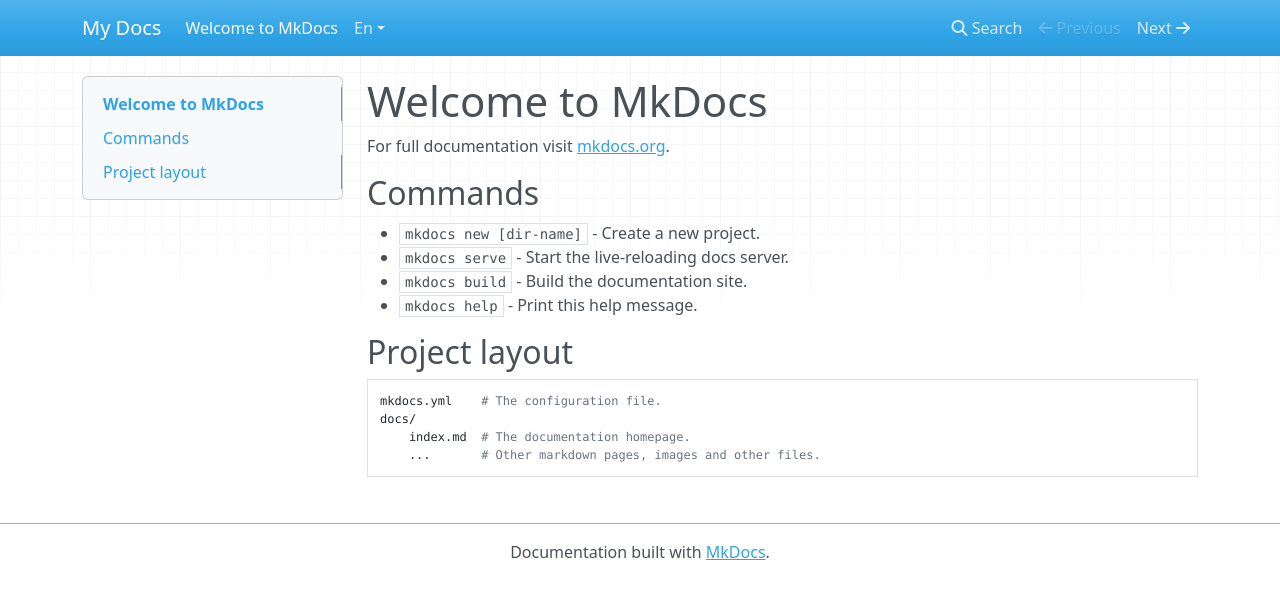
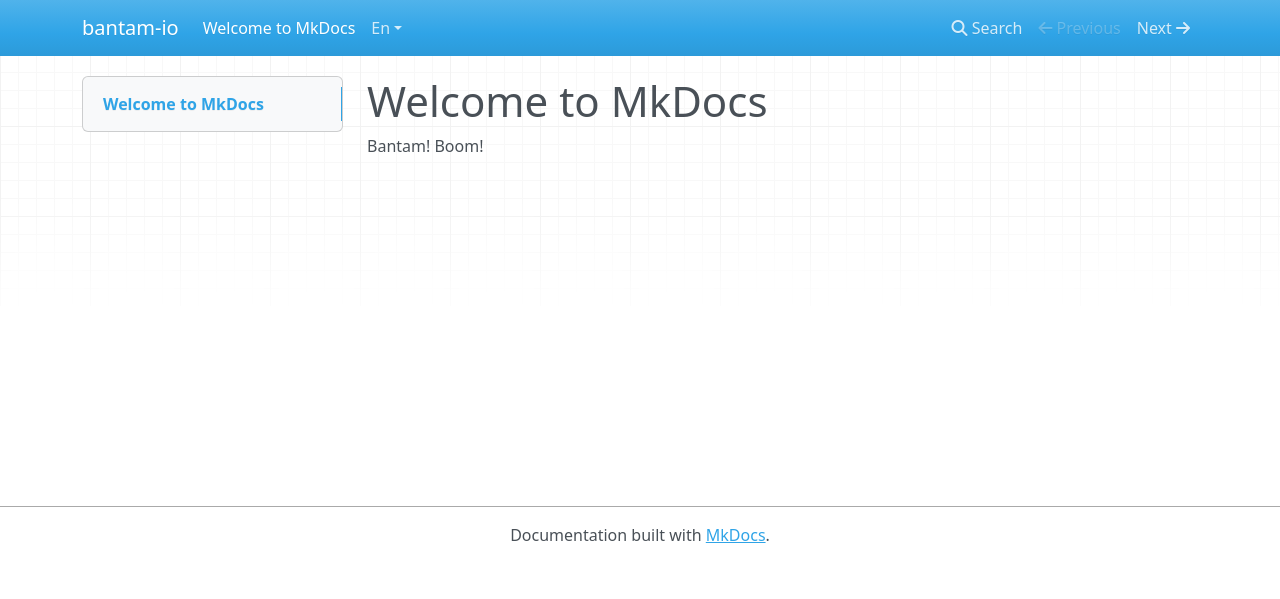
Before and after one commit to bantam-io/docs, an MkDocs documentation site: the page built from docs/index.md, in a window 1280 px wide. Shown: the top 599 px of the page. Built offline with MkDocs 1.6.1, drawn with Linux system fonts in a browser that asks for light colours; nearby versions of some CDN libraries.

Commit message:
changing yml site name

```diff
--- a/docs/index.md
+++ b/docs/index.md
@@ -1,17 +1,3 @@
 # Welcome to MkDocs
 
-For full documentation visit [mkdocs.org](https://mkdocs.org).
-
-## Commands
-
-* `mkdocs new [dir-name]` - Create a new project.
-* `mkdocs serve` - Start the live-reloading docs server.
-* `mkdocs build` - Build the documentation site.
-* `mkdocs help` - Print this help message.
-
-## Project layout
-
-    mkdocs.yml    # The configuration file.
-    docs/
-        index.md  # The documentation homepage.
-        ...       # Other markdown pages, images and other files.
+Bantam! Boom!
--- a/mkdocs.yml
+++ b/mkdocs.yml
@@ -1 +1 @@
-site_name: My Docs
+site_name: bantam-io
```
